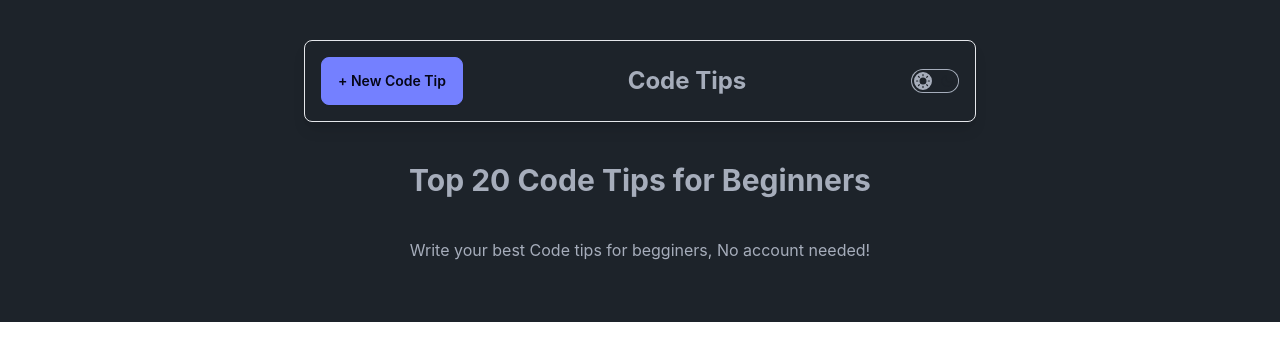
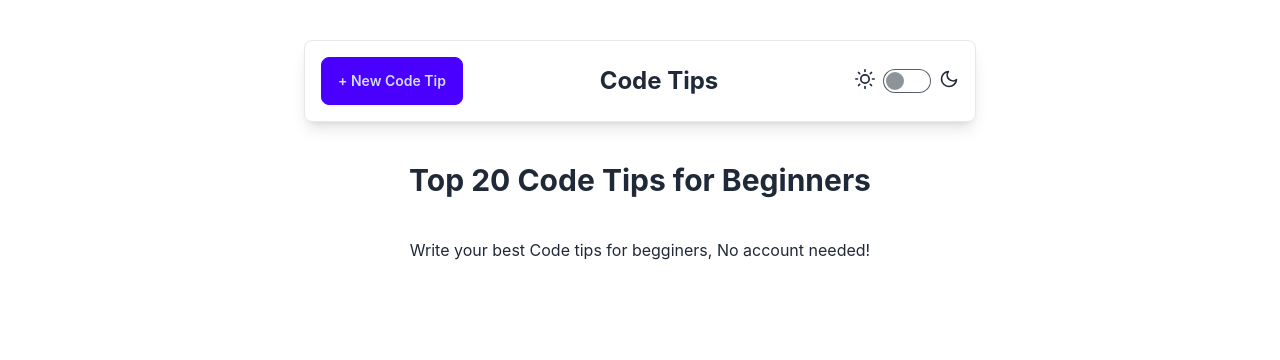
Before and after one commit to mirankavinda/dailycode.live, a React (Vite) app: page / in a window 1280 px wide. Shown: the top 360 px of the page. Built offline with nearby package versions, Linux system fonts and the light colour scheme.

Commit message:
light/dark mode change

```diff
--- a/src/App.jsx
+++ b/src/App.jsx
@@ -3,18 +3,22 @@ import reactLogo from './assets/react.svg'
 import viteLogo from '/vite.svg'
 import './App.css'
 import HomeScreen from './Screens/Home/HomeScreen'
+import { ThemeContext } from './context/ThemeContext'
 
 function App() {
   const [count, setCount] = useState(0)
+  const [theme, setTheme] = useState('light')
 
   return (
+    <ThemeContext.Provider value={{theme, setTheme}}>
     <div className='flex flex-col items-center p-4 md:p-10'
-    data-theme="dark"
+    data-theme={theme}
     >
       <div className='max-w-2xl w-full items-center'>
         <HomeScreen />
       </div>
     </div>
+    </ThemeContext.Provider>
   )
 }
 
--- a/src/Screens/Home/components/Header.jsx
+++ b/src/Screens/Home/components/Header.jsx
@@ -1,17 +1,29 @@
-import React from 'react'
+import React, { useContext } from 'react'
+import { ThemeContext } from '../../../context/ThemeContext'
 
 const Header = () => {
+  const { theme, setTheme } = useContext(ThemeContext)
+
+  const toggleTheme = () => {
+    setTheme(theme === 'light' ? 'dark' : 'light')
+  }
+
   return (
-    <div className='flex flex-row justify-between items-center
-    shadow-lg p-4 border rounded-lg'>
+    <div className='flex flex-row justify-between items-center shadow-lg p-4 border rounded-lg'>
       <button className='btn btn-primary btn-sm md:btn-md'>+ New Code Tip</button>
       <h2 className='font-bold text-sm md:text-2xl'>Code Tips</h2>
       <div className='items-center'>
-        {/* Icon add here */}
-        <label class="cursor-pointer grid place-items-center">
-          <input type="checkbox" value="synthwave" class="toggle theme-controller bg-base-content row-start-1 col-start-1 col-span-2"/>
-          <svg class="col-start-1 row-start-1 stroke-base-100 fill-base-100" xmlns="http://www.w3.org/2000/svg" width="14" height="14" viewBox="0 0 24 24" fill="none" stroke="currentColor" stroke-width="2" stroke-linecap="round" stroke-linejoin="round"><circle cx="12" cy="12" r="5"/><path d="M12 1v2M12 21v2M4.2 4.2l1.4 1.4M18.4 18.4l1.4 1.4M1 12h2M21 12h2M4.2 19.8l1.4-1.4M18.4 5.6l1.4-1.4"/></svg>
-          <svg class="col-start-2 row-start-1 stroke-base-100 fill-base-100" xmlns="http://www.w3.org/2000/svg" width="14" height="14" viewBox="0 0 24 24" fill="none" stroke="currentColor" stroke-width="2" stroke-linecap="round" stroke-linejoin="round"><path d="M21 12.79A9 9 0 1 1 11.21 3 7 7 0 0 0 21 12.79z"></path></svg>
+        <label className="flex cursor-pointer gap-2" onChange={toggleTheme}>
+          <svg xmlns="http://www.w3.org/2000/svg" width="20" height="20" viewBox="0 0 24 24" fill="none" stroke="currentColor" strokeWidth="2" strokeLinecap="round" strokeLinejoin="round">
+            <circle cx="12" cy="12" r="5" />
+            <path d="M12 1v2M12 21v2M4.2 4.2l1.4 1.4M18.4 18.4l1.4 1.4M1 12h2M21 12h2M4.2 19.8l1.4-1.4M18.4 5.6l1.4-1.4" />
+          </svg>
+
+          <input type="checkbox" checked={theme === 'dark'} className="toggle theme-controller" />
+
+          <svg xmlns="http://www.w3.org/2000/svg" width="20" height="20" viewBox="0 0 24 24" fill="none" stroke="currentColor" strokeWidth="2" strokeLinecap="round" strokeLinejoin="round">
+            <path d="M21 12.79A9 9 0 1 1 11.21 3 7 7 0 0 0 21 12.79z"></path>
+          </svg>
         </label>
       </div>
     </div>
```
